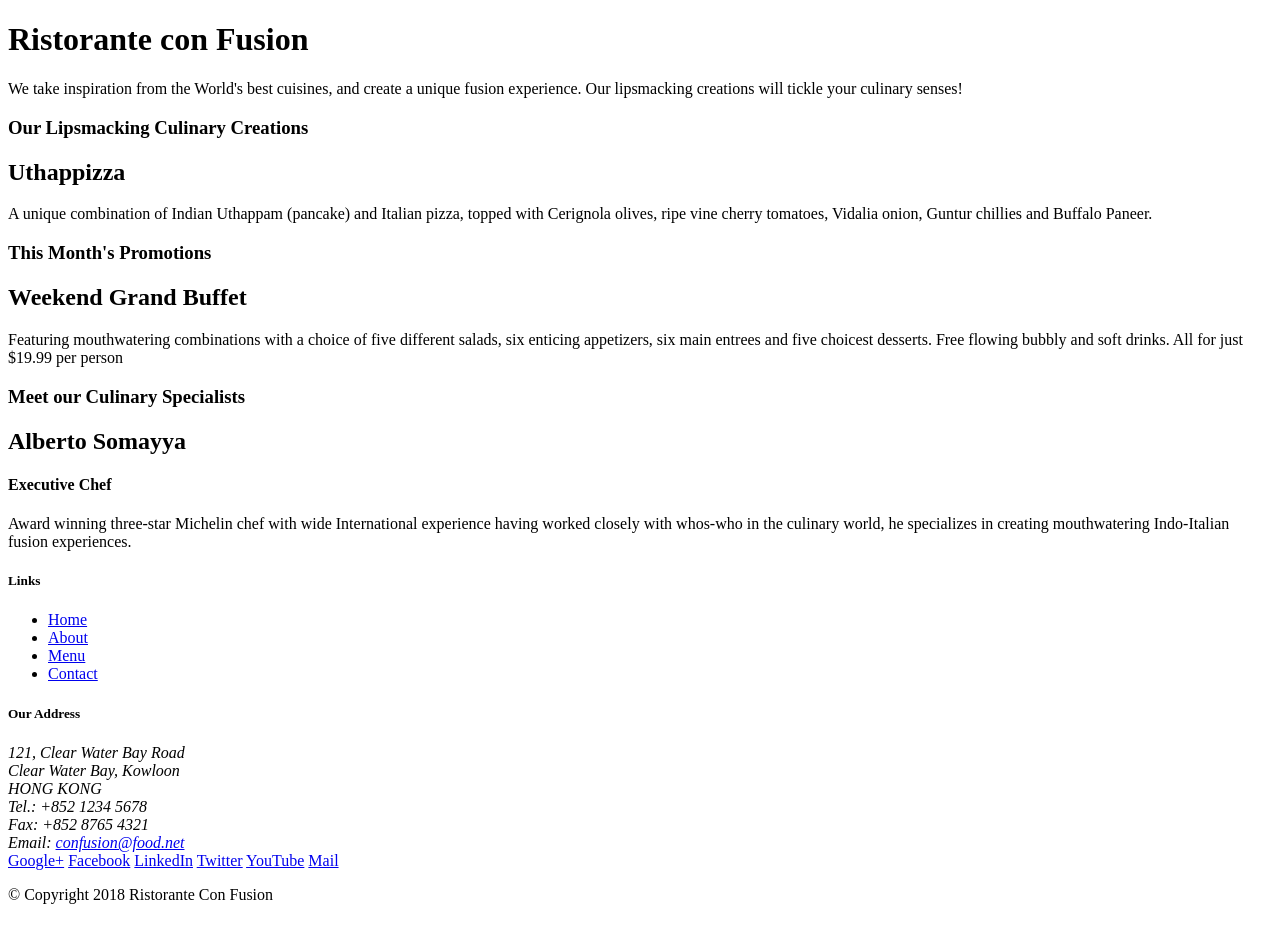
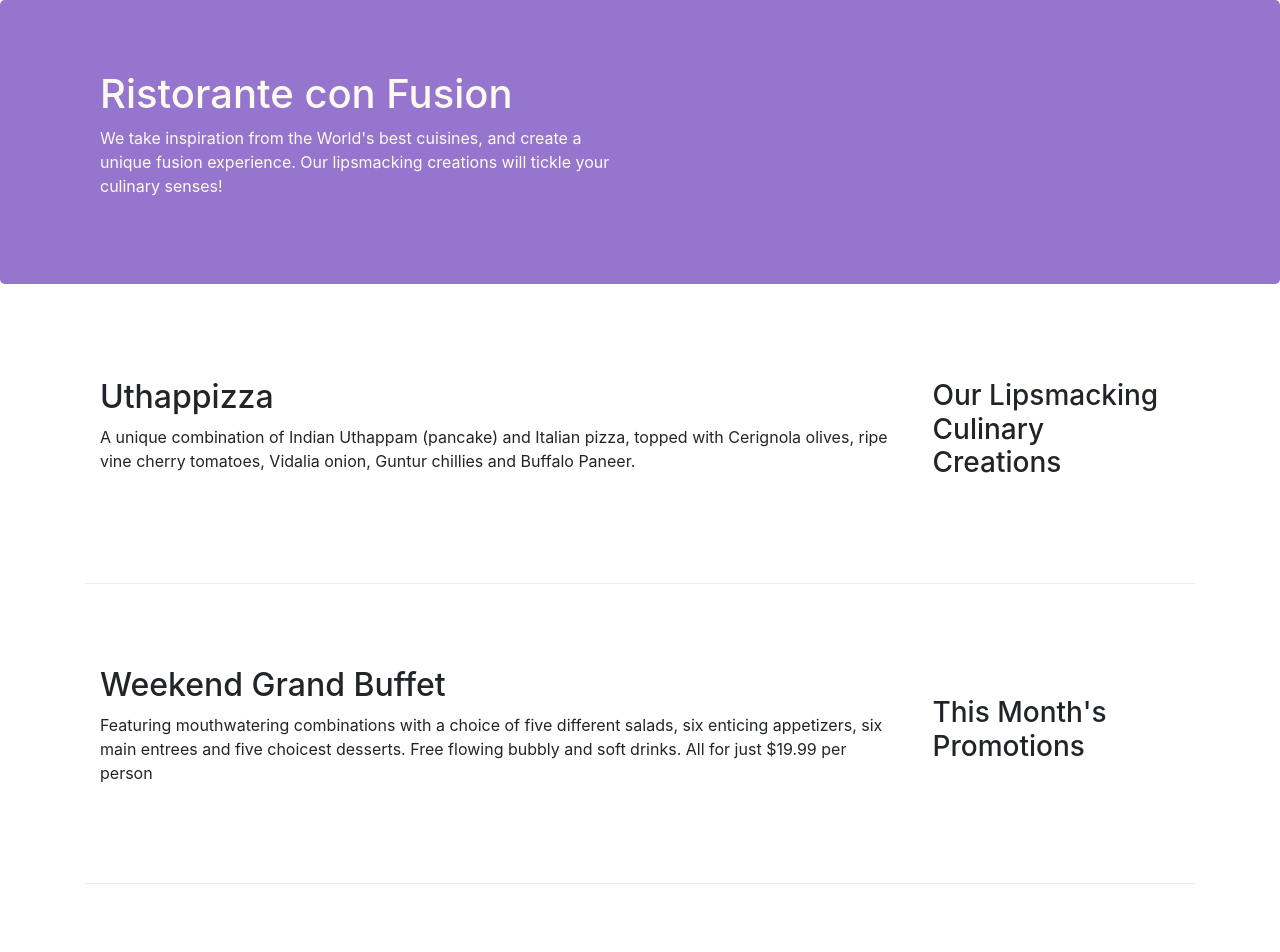
Before and after one commit to jawadahmed554/Bootstrap4, a website: page index.html in a window 1280 px wide. Shown: the top 952 px of the page. Before the commit the page ends 920 px from the top, so only its background shows below. Drawn offline with nearby package versions, Linux system fonts and the light colour scheme.

Commit message:
boostrap grid part 2

```diff
--- /dev/null
+++ b/css/styles.css
@@ -0,0 +1,30 @@
+.row-header {
+	margin: 0px auto;
+	padding: 0px;
+}
+
+.row-content {
+	margin: 0px auto;
+	padding: 50px 0px 50px 0px;
+	border-bottom: 1px ridge;
+	min-height: 300px;
+}
+
+.footer {
+	background-color: #d1c4e9;
+	margin: 0px auto;
+	padding: 20px 0px 20px 0px;
+	min-height: 300px;
+}
+.jumbotron {
+	padding: 70px 30px 70px 30px;
+	margin: 0px auto;
+	background: #9575cd;
+	color: floralwhite;
+}
+
+.address {
+	font-size: 80%;
+	margin: 0px;
+	color: #0f0f0f;
+}
--- a/index.html
+++ b/index.html
@@ -1,84 +1,112 @@
 <!DOCTYPE html>
 <html lang="en">
+	<head>
+		<!-- Required meta tags always come first -->
+		<meta charset="utf-8" />
+		<meta
+			name="viewport"
+			content="width=device-width, initial-scale=1, shrink-to-fit=no"
+		/>
+		<meta http-equiv="x-ua-compatible" content="ie=edge" />
 
-<head>
+		<!-- Bootstrap CSS -->
+		<link
+			rel="stylesheet"
+			href="node_modules/bootstrap/dist/css/bootstrap.min.css"
+		/>
+		<link href="css/styles.css" rel="stylesheet" />
 		<title>Ristorante Con Fusion</title>
 	</head>
 
 	<body>
-
-    <header>
-        <div>
-            <div>
-                <div>
+		<header class="jumbotron">
+			<div class="container">
+				<div class="row row-header">
+					<div class="col-12 col-sm-6">
 						<h1>Ristorante con Fusion</h1>
-                    <p>We take inspiration from the World's best cuisines, and create a unique fusion experience. Our lipsmacking creations will tickle your culinary senses!</p>
+						<p>
+							We take inspiration from the World's best cuisines, and create a
+							unique fusion experience. Our lipsmacking creations will tickle
+							your culinary senses!
+						</p>
 					</div>
-                <div>
-                </div>
+					<div class="col-12 col-sm-6"></div>
 				</div>
 			</div>
 		</header>
 
-    <div>
-        <div>
-            <div>
+		<div class="container">
+			<div class="row row-content align-items-center">
+				<div class="col-12 col-sm-4 order-sm-last col-md-3">
 					<h3>Our Lipsmacking Culinary Creations</h3>
 				</div>
-            <div>
+				<div class="col col-sm order-sm-first col-md">
 					<h2>Uthappizza</h2>
-                <p>A unique combination of Indian Uthappam (pancake) and Italian pizza, topped with Cerignola olives, ripe vine cherry tomatoes, Vidalia onion, Guntur chillies and Buffalo Paneer.</p>
+					<p>
+						A unique combination of Indian Uthappam (pancake) and Italian pizza,
+						topped with Cerignola olives, ripe vine cherry tomatoes, Vidalia
+						onion, Guntur chillies and Buffalo Paneer.
+					</p>
 				</div>
 			</div>
 
-
-        <div>
-            <div>
+			<div class="row row-content align-items-center">
+				<div class="col-12 col-sm-4 order-sm-last col-md-3">
 					<h3>This Month's Promotions</h3>
 				</div>
-            <div>
+				<div class="col col-sm order-sm-first col-md-9">
 					<h2>Weekend Grand Buffet</h2>
-                <p>Featuring mouthwatering combinations with a choice of five different salads, six enticing appetizers, six main entrees and five choicest desserts. Free flowing bubbly and soft drinks. All for just $19.99 per person </p>
+					<p>
+						Featuring mouthwatering combinations with a choice of five different
+						salads, six enticing appetizers, six main entrees and five choicest
+						desserts. Free flowing bubbly and soft drinks. All for just $19.99
+						per person
+					</p>
 				</div>
 			</div>
 
-        <div>
-            <div>
+			<div class="row row-content align-items-center">
+				<div class="col-12 col-sm-4 order-sm-last col-md-3">
 					<h3>Meet our Culinary Specialists</h3>
 				</div>
-            <div>
+				<div class="col col-sm order-sm-first col-md-9">
 					<h2>Alberto Somayya</h2>
 					<h4>Executive Chef</h4>
-                <p>Award winning three-star Michelin chef with wide International experience having worked closely with whos-who in the culinary world, he specializes in creating mouthwatering Indo-Italian fusion experiences. </p>
+					<p>
+						Award winning three-star Michelin chef with wide International
+						experience having worked closely with whos-who in the culinary
+						world, he specializes in creating mouthwatering Indo-Italian fusion
+						experiences.
+					</p>
 				</div>
 			</div>
 		</div>
 
-    <footer>
-        <div>
-            <div>
-                <div>
+		<footer class="footer">
+			<div class="container">
+				<div class="row">
+					<div class="col-4 offset-1 col-sm-2">
 						<h5>Links</h5>
-                    <ul>
+						<ul class="list-unstyled">
 							<li><a href="#">Home</a></li>
 							<li><a href="#">About</a></li>
 							<li><a href="#">Menu</a></li>
 							<li><a href="#">Contact</a></li>
 						</ul>
 					</div>
-                <div>
+					<div class="col-7 col-sm-5">
 						<h5>Our Address</h5>
-                    <address>
-		              121, Clear Water Bay Road<br>
-		              Clear Water Bay, Kowloon<br>
-		              HONG KONG<br>
-		              Tel.: +852 1234 5678<br>
-		              Fax: +852 8765 4321<br>
+						<address class="address">
+							121, Clear Water Bay Road<br />
+							Clear Water Bay, Kowloon<br />
+							HONG KONG<br />
+							Tel.: +852 1234 5678<br />
+							Fax: +852 8765 4321<br />
 							Email: <a href="mailto:confusion@food.net">confusion@food.net</a>
 						</address>
 					</div>
-                <div>
-                    <div>
+					<div class="col-12 col-sm-4 align-self-center">
+						<div class="text-center">
 							<a href="http://google.com/+">Google+</a>
 							<a href="http://www.facebook.com/profile.php?id=">Facebook</a>
 							<a href="http://www.linkedin.com/in/">LinkedIn</a>
@@ -88,14 +116,16 @@
 						</div>
 					</div>
 				</div>
-           <div>
-                <div>
+				<div class="row justify-content-center">
+					<div class="col-auto">
 						<p>© Copyright 2018 Ristorante Con Fusion</p>
 					</div>
 				</div>
 			</div>
+
+			<script src="node_modules/jquery/dist/jquery.slim.min.js"></script>
+			<script src="node_modules/popper.js/dist/umd/popper.min.js"></script>
+			<script src="node_modules/bootstrap/dist/js/bootstrap.min.js"></script>
 		</footer>
-
 	</body>
-
 </html>
```
Also changed, not shown: package.json (+6 -1 lines), 2 other files. Lines whose indentation alone changed are shown as unchanged.
